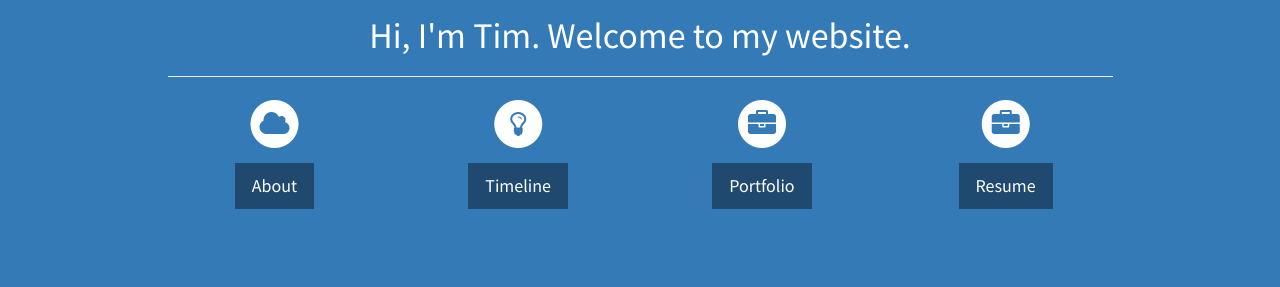
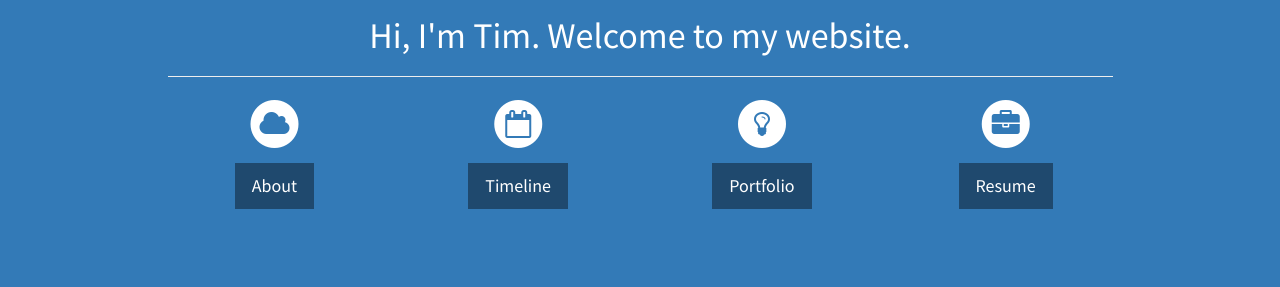
Before and after one commit to healyt22/healyt22.github.io, a Jekyll site: the page built from index.html, in a window 1280 px wide. Shown: the part 254-541 px from the top of the page. Built offline with Jekyll 4.4.1, drawn with Linux system fonts in a browser that asks for light colours.

Commit message:
timeline stuff

```diff
--- a/_includes/header.html
+++ b/_includes/header.html
@@ -27,7 +27,7 @@
               <div class="service-item">
                 <span class="fa-stack fa-2x">
                 <i class="fa fa-circle fa-stack-2x"></i>
-                <i class="fa fa-lightbulb-o fa-stack-1x text-primary"></i>
+                <i class="fa fa-calendar-o fa-stack-1x text-primary"></i>
               </span>
                 <h4>
                   <strong></strong>
@@ -40,7 +40,7 @@
               <div class="service-item">
                 <span class="fa-stack fa-2x">
                 <i class="fa fa-circle fa-stack-2x"></i>
-                <i class="fa fa-briefcase fa-stack-1x text-primary"></i>
+                <i class="fa fa-lightbulb-o fa-stack-1x text-primary"></i>
               </span>
                 <h4>
                   <strong></strong>
```
